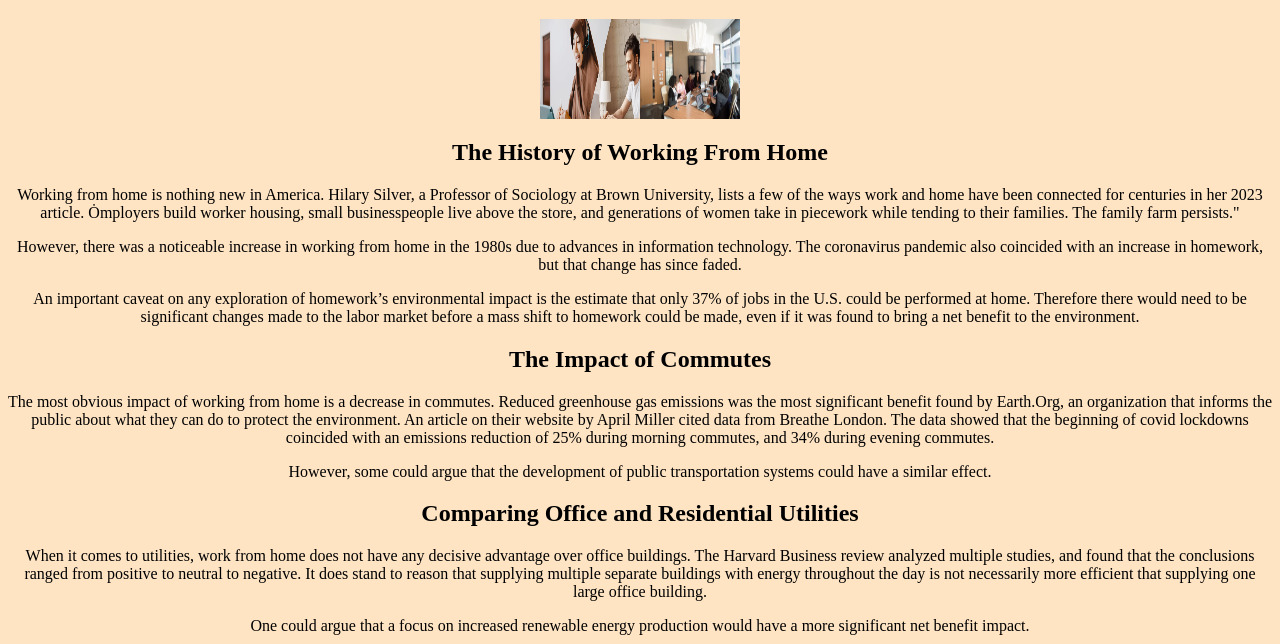
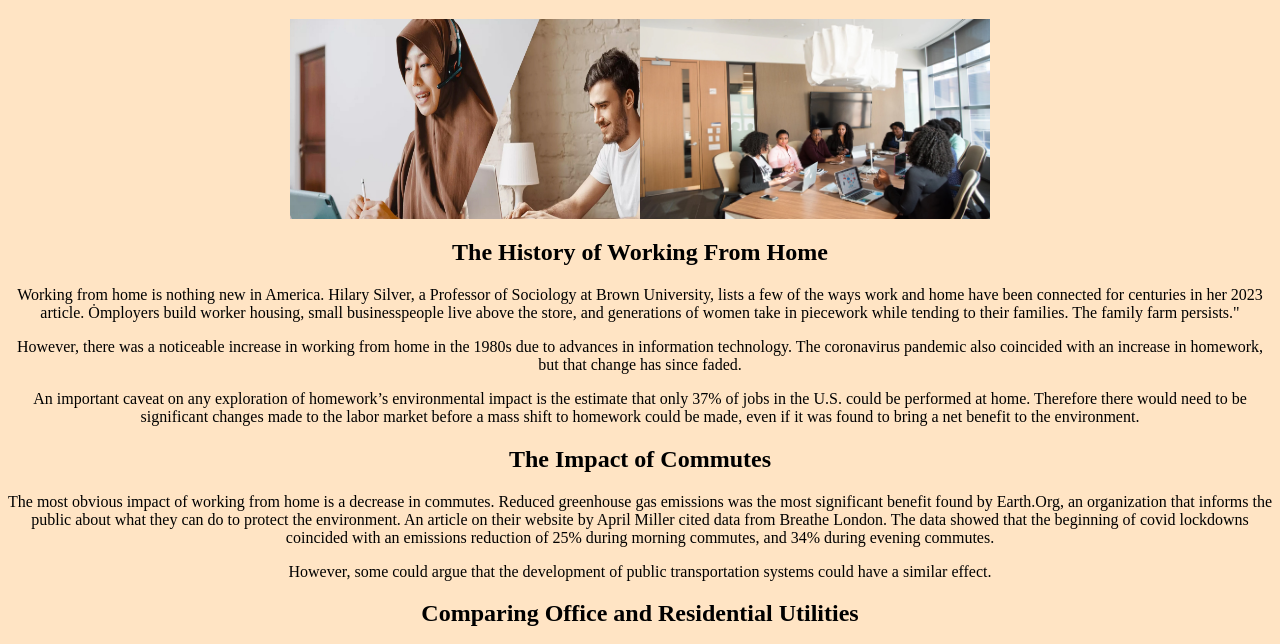
Before and after one commit to svanderwerf-pvcc/HomeworkAndTech.github.io, a plain HTML site: page index.html in a window 1280 px wide. Shown: the part 94-738 px from the top of the page. Drawn offline with Linux system fonts and the light colour scheme.

Commit message:
Update index.html

```diff
--- a/index.html
+++ b/index.html
@@ -14,7 +14,7 @@
     </header>
     <body>
         <h1>What is the Impact of Working from Home on the Environment?</h1>
-        <p><span><img src="image1.jpeg" width="100" height="100"></span><img src="image2.jpeg" width="100" height="100"></p>
+        <p><span><img src="image1.jpeg" width="350" height="200"></span><img src="image2.jpeg" width="350" height="200"></p>
         <h2>The History of Working From Home</h2>
         <p>Working from home is nothing new in America. Hilary Silver, a Professor of Sociology at Brown University, lists a few of the ways work and home have been connected for centuries in her 2023 article. &#x0022Employers build worker housing, small businesspeople live above the store, and generations of women take in piecework while tending to their families. The family farm persists.&#x0022</p>
         <p>However, there was a noticeable increase in working from home in the 1980s due to advances in information technology. The coronavirus pandemic also coincided with an increase in homework, but that change has since faded.</p>
```
